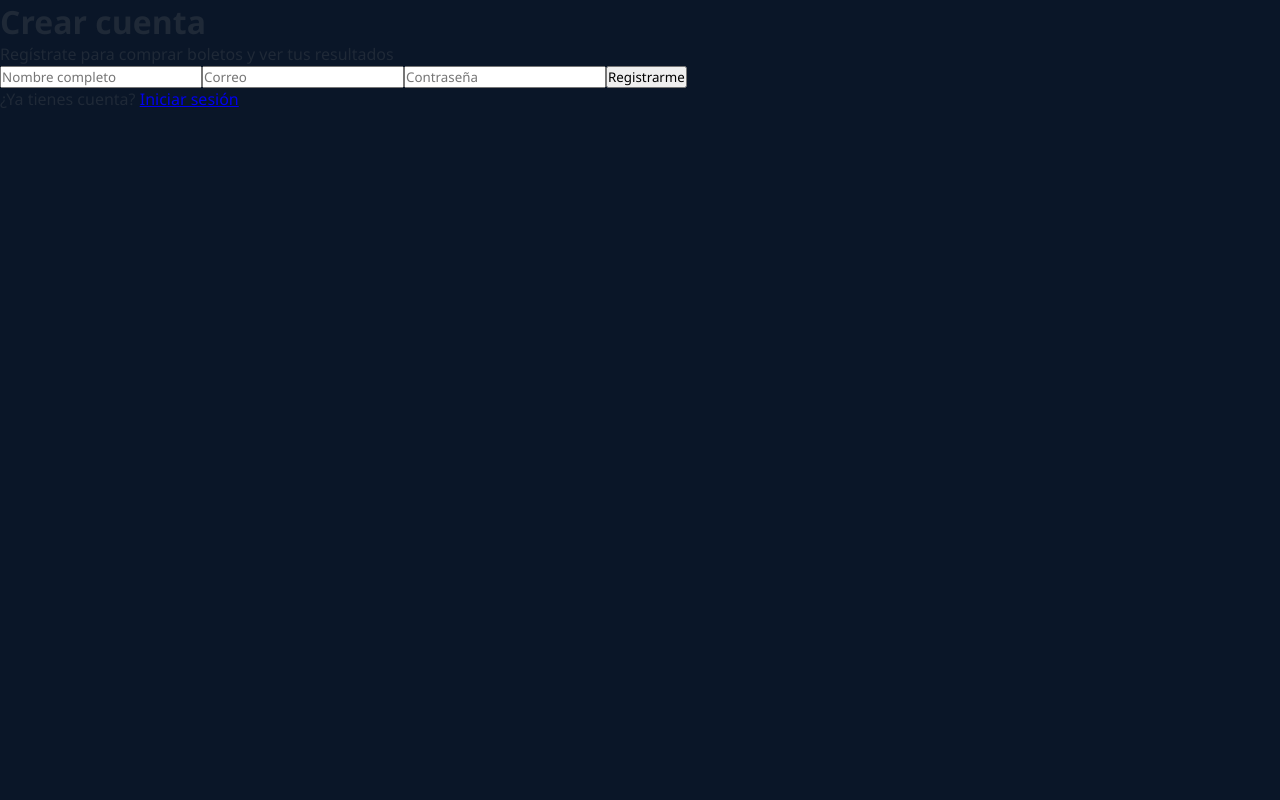
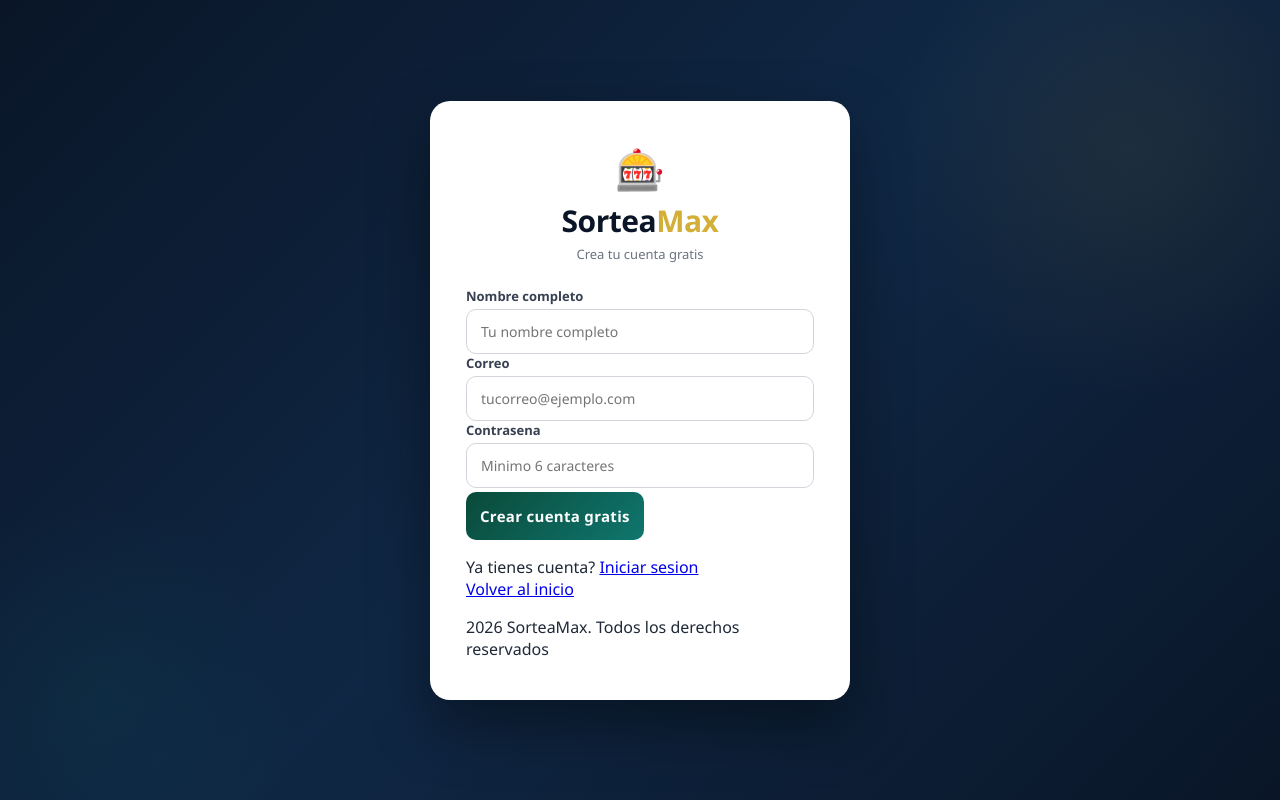
Before and after one commit to moprialfpa-ctrl/sorteamax-frontend, a React (Vite) app: page /register in a window 1280 px wide. Built offline with nearby package versions, Linux system fonts and the light colour scheme; no server answers.

Commit message:
fix: rediseno completo de RegisterPage con estilos CSS correctos

```diff
--- a/src/pages/RegisterPage.jsx
+++ b/src/pages/RegisterPage.jsx
@@ -25,14 +25,12 @@ export default function RegisterPage() {
     setError("");
     setSuccess("");
     setLoading(true);
-
     try {
       await api.post("/users/", form);
-      setSuccess("Cuenta creada correctamente. Ahora puedes iniciar sesión.");
-
+      setSuccess("Cuenta creada correctamente. Ahora puedes iniciar sesion.");
       setTimeout(() => {
-        navigate("/");
-      }, 1200);
+        navigate("/login");
+      }, 1500);
     } catch (err) {
       setError(err.response?.data?.detail || "Error al crear la cuenta");
     } finally {
@@ -41,49 +39,78 @@ export default function RegisterPage() {
   };
 
   return (
-    <div className="container">
-      <form className="card" onSubmit={handleRegister}>
-        <h1>Crear cuenta</h1>
-        <p>Regístrate para comprar boletos y ver tus resultados</p>
+    <div className="auth-bg">
+      <div className="auth-card">
+        <div className="auth-logo">
+          <div className="auth-logo-icon">🎰</div>
+          <h1 className="auth-logo-title">
+            Sortea<span className="auth-logo-max">Max</span>
+          </h1>
+          <p className="auth-logo-sub">Crea tu cuenta gratis</p>
+        </div>
 
+        <form onSubmit={handleRegister} className="auth-form">
+          <div className="auth-field">
+            <label className="auth-label">Nombre completo</label>
             <input
+              className="auth-input"
               type="text"
               name="full_name"
-          placeholder="Nombre completo"
+              placeholder="Tu nombre completo"
               value={form.full_name}
               onChange={handleChange}
               required
             />
+          </div>
 
+          <div className="auth-field">
+            <label className="auth-label">Correo</label>
             <input
+              className="auth-input"
               type="email"
               name="email"
-          placeholder="Correo"
+              placeholder="tucorreo@ejemplo.com"
               value={form.email}
               onChange={handleChange}
               required
             />
+          </div>
 
+          <div className="auth-field">
+            <label className="auth-label">Contrasena</label>
             <input
+              className="auth-input"
               type="password"
               name="password"
-          placeholder="Contraseña"
+              placeholder="Minimo 6 caracteres"
               value={form.password}
               onChange={handleChange}
               required
             />
+          </div>
 
-        {error && <span className="error">{error}</span>}
-        {success && <span className="success">{success}</span>}
+          {error && <div className="auth-error">{error}</div>}
+          {success && <div className="auth-success">{success}</div>}
 
-        <button type="submit" disabled={loading}>
-          {loading ? "Creando cuenta..." : "Registrarme"}
+          <button className="auth-btn" type="submit" disabled={loading}>
+            {loading ? "Creando cuenta..." : "Crear cuenta gratis"}
           </button>
+        </form>
 
-        <p className="helper-text">
-          ¿Ya tienes cuenta? <Link to="/">Iniciar sesión</Link>
+        <div className="auth-footer">
+          <p>
+            Ya tienes cuenta?{" "}
+            <Link to="/login" className="auth-link">
+              Iniciar sesion
+            </Link>
           </p>
-      </form>
+          <Link to="/" className="auth-link">
+            Volver al inicio
+          </Link>
+        </div>
+
+        <p className="auth-copy">2026 SorteaMax. Todos los derechos reservados</p>
+      </div>
     </div>
   );
 }
```
Lines whose indentation alone changed are shown as unchanged.
